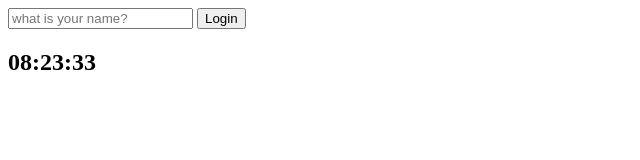
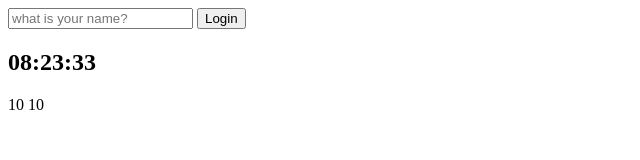
Before and after one commit to xdkeun/momentum-clone-coding, a plain HTML site: page index.html in a window 1280 px wide. Shown: the full height of the page, 0-640 px from the left. Drawn offline with Linux system fonts and the light colour scheme.

Commit message:
feat: 랜덤 명언 출력

```diff
--- a/index.html
+++ b/index.html
@@ -14,7 +14,12 @@
     </form>
     <h1 id="greeting" class="hidden"></h1>
     <h2 id="clock"></h2>
+    <div id="quote">
+        <span></span>
+        <span></span>
+    </div>
     <script src ="js/greeting.js"></script>
     <script src ="js/clock.js"></script>
+    <script src="js/quotes.js"></script>
 </body>
 </html>
--- /dev/null
+++ b/js/quotes.js
@@ -0,0 +1,57 @@
+const quotes = [
+    {
+        quote: "1",
+        author : "1",
+    },
+    {
+        quote: "2",
+        author : "2",
+    },
+    {
+        quote: "3",
+        author : "3",
+    },
+    {
+        quote: "4",
+        author : "4",
+    },
+    {
+        quote: "5",
+        author : "5",
+    },
+    {
+        quote: "6",
+        author : "6",
+    },
+    {
+        quote: "7",
+        author : "7",
+    },
+    {
+        quote: "8",
+        author : "8",
+    },
+    {
+        quote: "9",
+        author : "9",
+    },
+    {
+        quote: "10",
+        author : "10",
+    },
+];
+
+const quote = document.querySelector("#quote span:first-child");
+const author = document.querySelector("#quote span:last-child");
+
+const todaysQuote = quotes[Math.floor(Math.random() * quotes.length)];
+
+quote.innerText = todaysQuote.quote;
+author.innerText = todaysQuote.author;
+
+
+// author.innerText = todaysQuote;
+// Math.random() : 0~1 랜덤값 출력, float로 ex) 0.1231251536326
+// Math.round() : 반올림
+// Math.ceil() : 올림
+// Math.floor() : 내림
```
